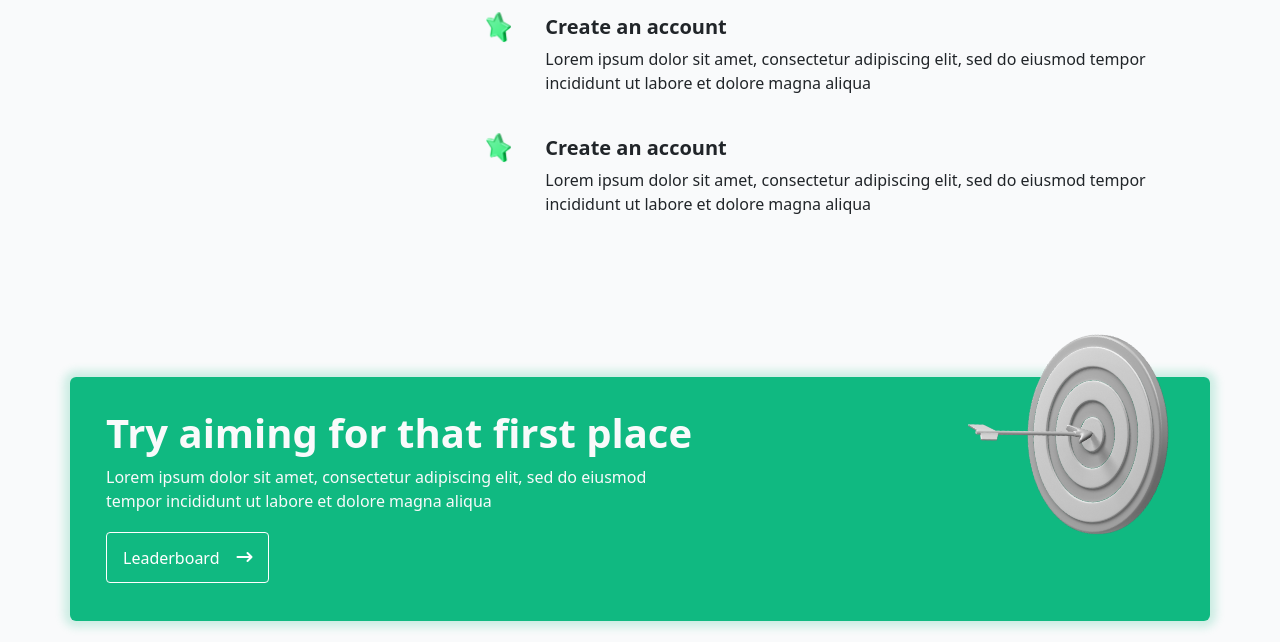
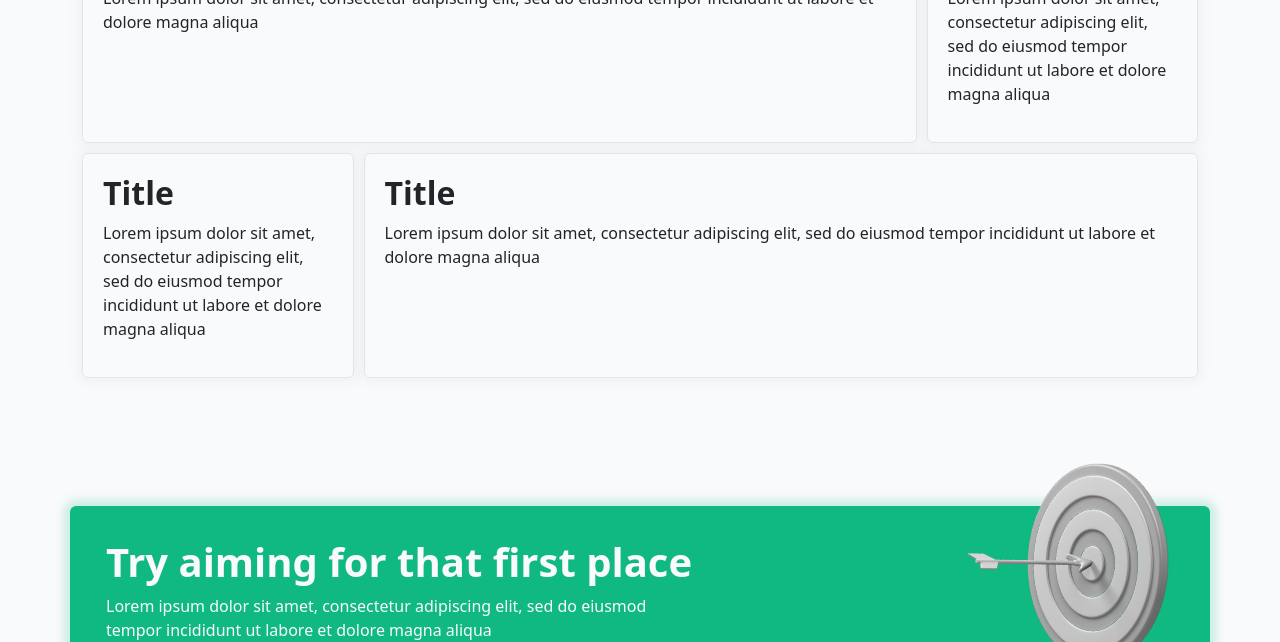
Before and after one commit to RhysDevalckeneer2/levels-app-frontend, a website built with webpack: page docs/index.html in a window 1280 px wide. Shown: the part 697-1339 px from the top of the page. Built offline with nearby package versions, Linux system fonts and the light colour scheme.

Commit message:
Added features

```diff
--- a/docs/assets/css/style.css
+++ b/docs/assets/css/style.css
@@ -99,7 +99,7 @@ h6 {
 }
 
 /** Header **/
-header {
+#index-header {
     width: 100%;
     height: 65vh;
     position: relative;
@@ -206,6 +206,13 @@ form input {
     border: 1px solid rgba(107, 114, 128, .15);
 }
 
+form select {
+    margin-bottom: 1rem;
+    padding: .8rem 1rem;
+    border-radius: 4px;
+    border: 1px solid rgba(107, 114, 128, .15);
+}
+
 form input::placeholder{
     color: rgba(107, 114, 128, .35);
 }
@@ -220,12 +227,28 @@ form input::placeholder{
     border: none;
 }
 
+#features {
+    padding: 6rem 0 4rem 0;
+}
 
+/* CSS grid */
+.grid {
+    display: grid;
+    grid-template-columns: repeat(4, 1fr);
+    grid-gap: 10px;
+    padding: 0;
+}
 
-.question .col-1 img {
-    width: 70%;
-    transform: translate(0%, -10%);
+.grid div {
+    border: 1px solid rgba(107, 114, 128, .15);
+    border-radius: 6px;
+    padding: 1.25rem;
+    box-shadow: 0px 0px 12px 4px rgba(107,114,128,.065);
 }
+.span-col-3{grid-column: span 3 / auto;}
+
+.span-row-2{grid-row: span 2 / auto;}
+
 
 #banner {
     margin: 4rem 0;
@@ -268,6 +291,7 @@ form input::placeholder{
     text-decoration: none;
     border-radius: 4px;
 }
+
 
 /** FAQ **/
 #faq {
--- a/docs/index.html
+++ b/docs/index.html
@@ -33,53 +33,35 @@
         </div>
     </nav>
 
-    <header role="banner">
+    <header role="banner" id="index-header">
         <h2>How fast can you <span class="text-green">level up</span>?</h2>
         <p class="intro">Complete the tasks and earn exp...</p>
     </header>
 
     <main role="main">
-        <div id="faq">
+        <div id="features">
             <div class="container">
-                <div class="row">
-                    <div class="col-4">
-                        <h4>How does it work?</h4>
+                <div class="grid">
+                    <div class="span-col-3 span-row-2">
+                        <h4>Title</h4>
+                        <p>Lorem ipsum dolor sit amet, consectetur adipiscing elit, sed do eiusmod tempor incididunt ut labore et dolore magna aliqua</p>
                     </div>
-                    <div class="col-8">
-                        <div class="container">
-                            <div class="row question">
-                                <div class="col-1">
-                                    <img src="./assets/img/star.png" alt="">
-                                </div>
-                                <div class="col-11">
-                                    <h5>Create an account</h5>
-                                    <p>Lorem ipsum dolor sit amet, consectetur adipiscing elit, sed do eiusmod tempor incididunt ut labore et dolore magna aliqua</p>
-                                </div>
-                            </div>
-                            <div class="row question">
-                                <div class="col-1">
-                                    <img src="./assets/img/star.png" alt="">
-                                </div>
-                                <div class="col-11">
-                                    <h5>Create an account</h5>
-                                    <p>Lorem ipsum dolor sit amet, consectetur adipiscing elit, sed do eiusmod tempor incididunt ut labore et dolore magna aliqua</p>
-                                </div>
-                            </div>
-                            <div class="row question">
-                                <div class="col-1">
-                                    <img src="./assets/img/star.png" alt="">
-                                </div>
-                                <div class="col-11">
-                                    <h5>Create an account</h5>
-                                    <p>Lorem ipsum dolor sit amet, consectetur adipiscing elit, sed do eiusmod tempor incididunt ut labore et dolore magna aliqua</p>
-                                </div>
-                            </div>
-                        </div>
-
+                    <div class="span-row-2">
+                        <h4>Title</h4>
+                        <p>Lorem ipsum dolor sit amet, consectetur adipiscing elit, sed do eiusmod tempor incididunt ut labore et dolore magna aliqua</p>
+                    </div>
+                    <div>
+                        <h4>Title</h4>
+                        <p>Lorem ipsum dolor sit amet, consectetur adipiscing elit, sed do eiusmod tempor incididunt ut labore et dolore magna aliqua</p>
+                    </div>
+                    <div class="span-col-3">
+                        <h4>Title</h4>
+                        <p>Lorem ipsum dolor sit amet, consectetur adipiscing elit, sed do eiusmod tempor incididunt ut labore et dolore magna aliqua</p>
                     </div>
                 </div>
             </div>
         </div>
+
 
         <div id="banner">
             <div class="container">
--- a/src/User.js
+++ b/src/User.js
@@ -1,6 +1,9 @@
 class User {
     constructor(username, fullname, email, course) {
-
+        this.username = username;
+        this.fullname = fullname;
+        this.email = email;
+        this.course = course;
     }
 
     logIn(username, password) {
```
Also changed, not shown: docs/signup.html (+3 -1 lines).
